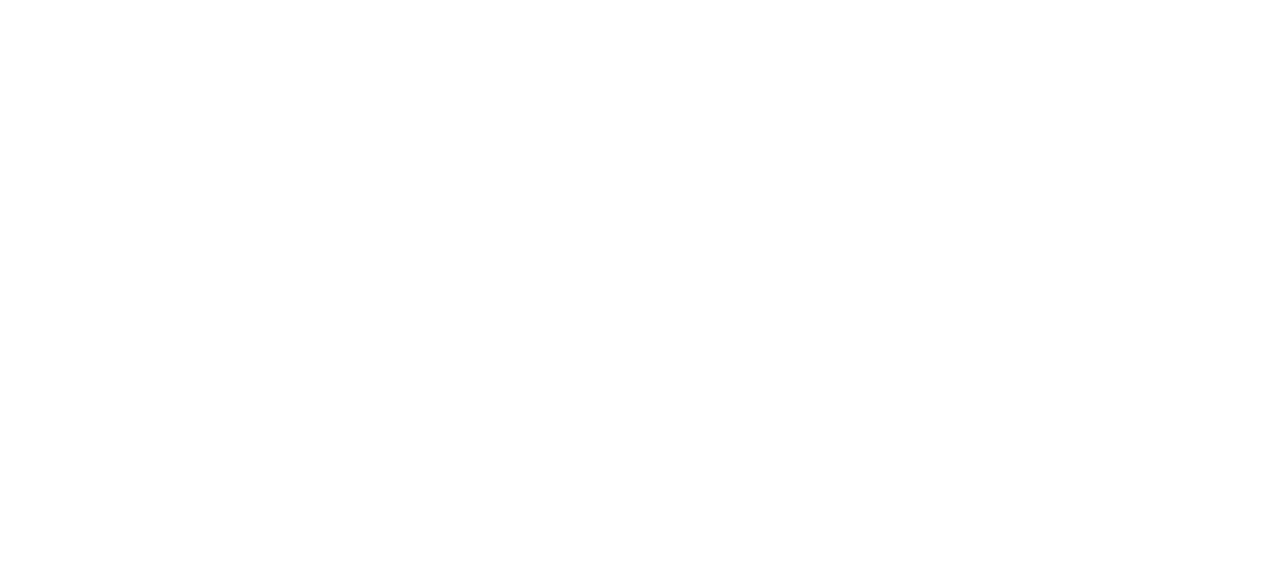
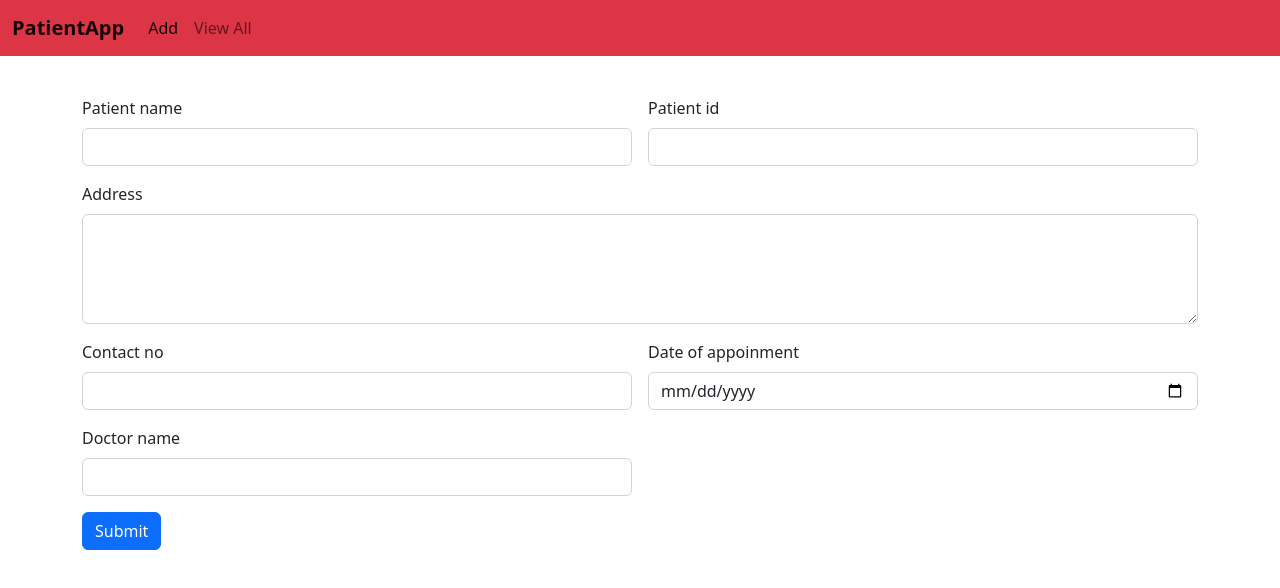
Before and after one commit to sufailbadushat/patient-angular-spring-app, an Angular app: page / in a window 1280 px wide. Shown: the top 588 px of the page. Built offline with nearby package versions, Linux system fonts and the light colour scheme.

Commit message:
route add

```diff
--- a/src/app/add-patient/add-patient.component.html
+++ b/src/app/add-patient/add-patient.component.html
@@ -1,4 +1,4 @@
-
+<app-nav-bar></app-nav-bar>
 
 
 <div class="container">
--- a/src/app/app.module.ts
+++ b/src/app/app.module.ts
@@ -6,6 +6,23 @@
 import { NavBarComponent } from './nav-bar/nav-bar.component';
 import { AddPatientComponent } from './add-patient/add-patient.component';
 import { ViewPatientComponent } from './view-patient/view-patient.component';
+import { RouterModule, Routes } from '@angular/router';
+
+let myRoute:Routes =
+[
+  {
+    path:"",
+    component:AddPatientComponent
+  },
+  {
+    path:"add",
+    component:AddPatientComponent
+  },
+  {
+    path:"view",
+    component:ViewPatientComponent
+  }
+]
 
 @NgModule({
   declarations: [
@@ -16,7 +33,8 @@
   ],
   imports: [
     BrowserModule,
-    AppRoutingModule
+    AppRoutingModule,
+    RouterModule.forRoot(myRoute)
   ],
   providers: [],
   bootstrap: [AppComponent]
--- a/src/app/nav-bar/nav-bar.component.html
+++ b/src/app/nav-bar/nav-bar.component.html
@@ -1,6 +1,6 @@
 <nav class="navbar navbar-expand-lg bg-danger">
     <div class="container-fluid">
-      <a class="navbar-brand" routerLink="/">Patientapp</a>
+      <a class="navbar-brand fw-bolder" routerLink="/">PatientApp</a>
       <button class="navbar-toggler" type="button" data-bs-toggle="collapse" data-bs-target="#navbarNav" aria-controls="navbarNav" aria-expanded="false" aria-label="Toggle navigation">
         <span class="navbar-toggler-icon"></span>
       </button>
--- a/src/app/view-patient/view-patient.component.html
+++ b/src/app/view-patient/view-patient.component.html
@@ -1,4 +1,5 @@
 
+<app-nav-bar></app-nav-bar>
 
 
 
```
